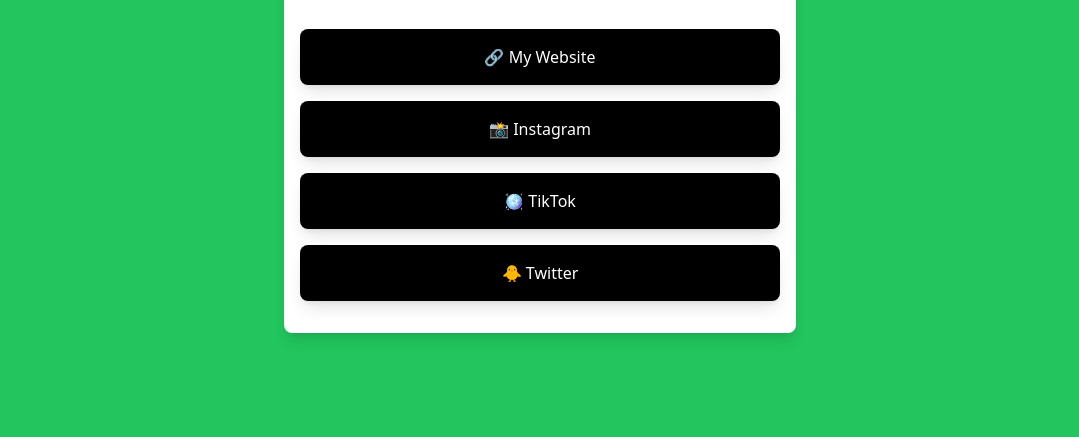
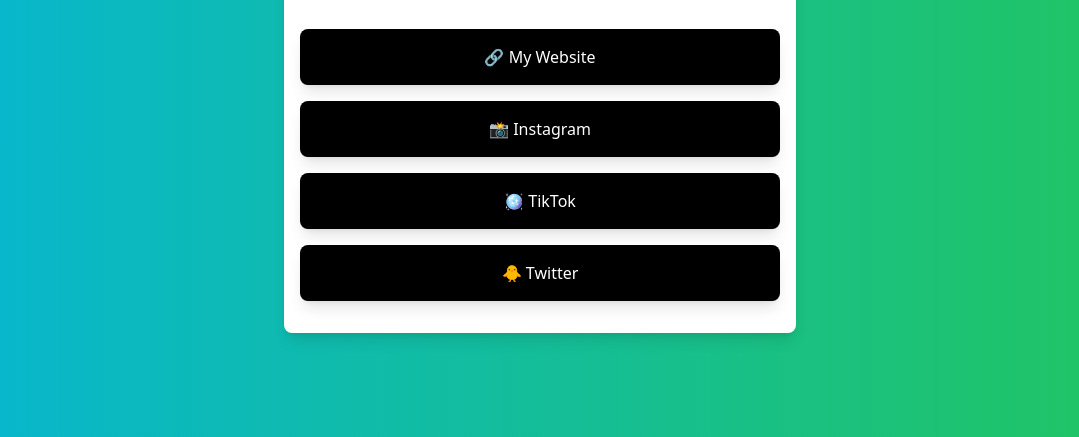
Before and after one commit to roysaucedo/diy-personal-website, a plain HTML site: page index.html in a window 1280 px wide. Shown: the part 363-800 px from the top of the page, without its empty margins (100-1179 px from the left). Drawn offline with Linux system fonts and the light colour scheme.

Commit message:
Gradient Control

```diff
--- a/index.html
+++ b/index.html
@@ -8,7 +8,7 @@
   <title>DIY Personal Website</title>
 </head>
 <body>
-  <div id="background" class="flex justify-center p-6 w-full h-full min-h-screen">
+  <div id="background" class="flex justify-center p-6 w-full h-full min-h-screen bg-gradient-to-r to-green-500">
     <div class="bg-white rounded-lg p-4 text-center w-full max-w-lg shadow-lg h-full">
       <img id="profile-img" class="w-48 h-48 mx-auto my-6 rounded-full border-4 border-gray-100" src="" alt="Profile Image">
       <h1 id="title" class="text-2xl font-semibold mb-2"></h1>
--- a/src/site-content.js
+++ b/src/site-content.js
@@ -34,11 +34,14 @@ fetch("/src/site-content.json")
       container.appendChild(linkElement);
     });
 
-    const colorScheme = data.colorScheme;
-    const bgColorClass = `bg-${colorScheme}-500`;
+    const fromColor = data.bgFromColor;
+    const toColor = data.bgToColor;
+    const bgFromColorClass = `from-${fromColor}-500`;
+    const bgToColorClass = `to-${toColor}-500`;
     const background = document.getElementById("background");
 
 
     // Apply the classes to the relevant elements
-    background.classList.add(bgColorClass);
+    background.classList.add(bgFromColorClass);
+    background.classList.add(bgToColorClass);
   });
--- a/src/site-content.json
+++ b/src/site-content.json
@@ -1,5 +1,6 @@
 {
-    "colorScheme": "green",
+    "bgFromColor": "cyan",
+    "bgToColor": "green",
     "img": "/src/img/profile-img.jpeg",
     "title": "DIY Personal Website",
     "summary": "Talented individual with big dreams. 🚀 Checkoout my content and join my MLM!",
```
Also changed, not shown: dist/output.css.
